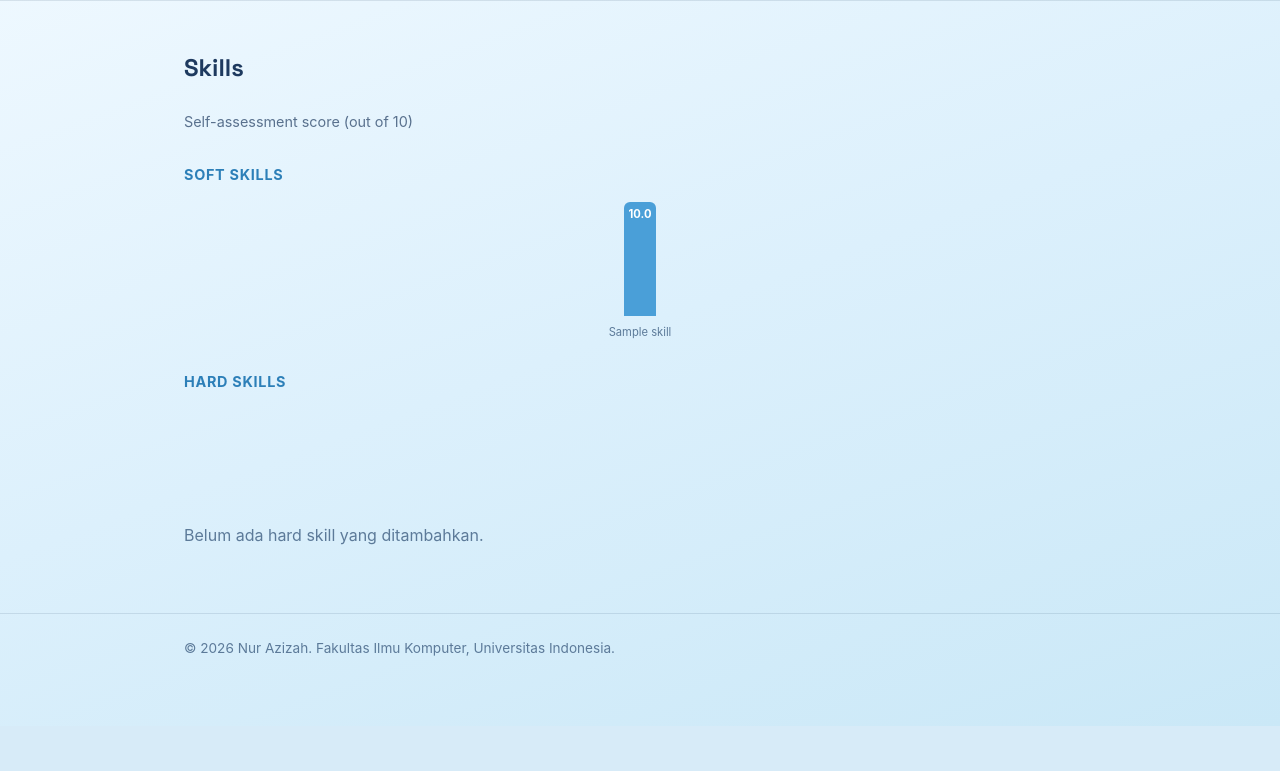
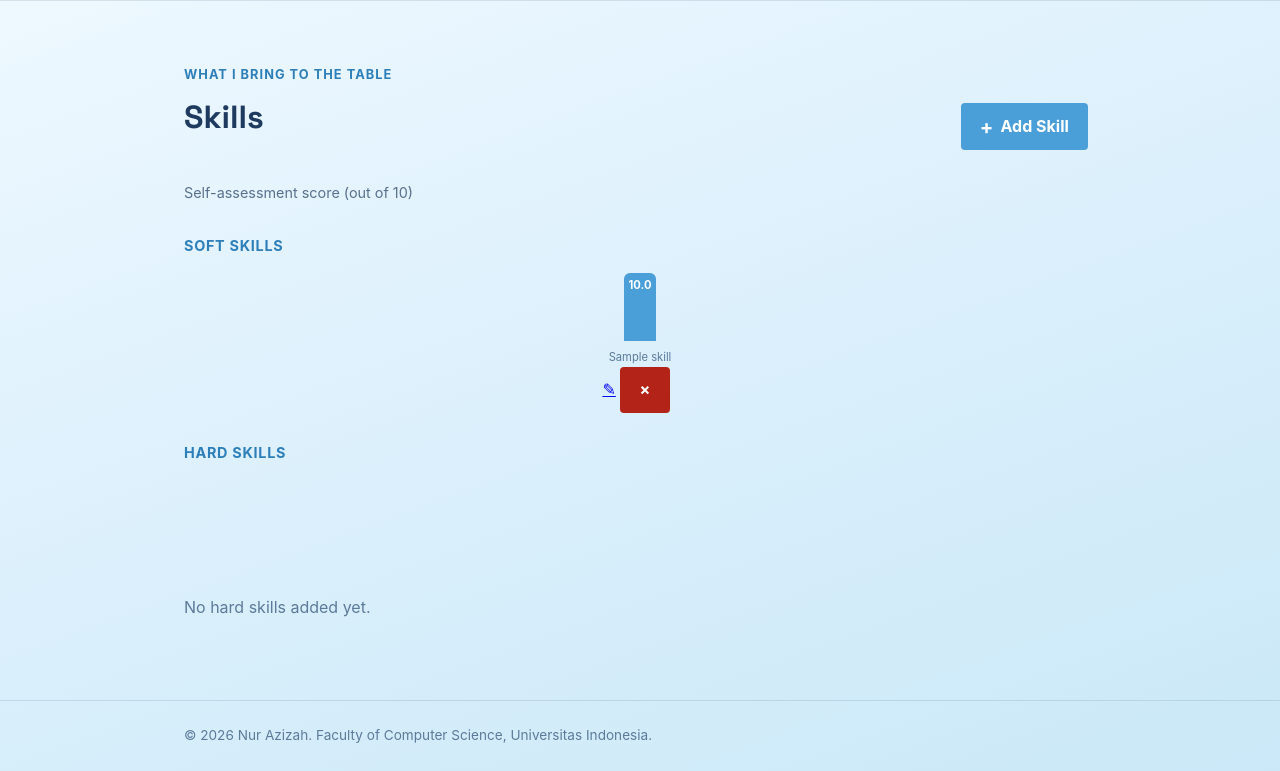
Before and after one commit to nurazizah56-dak/myportofolio, a Django app: page /skills/ in a window 1280 px wide. Shown: the part 74-845 px from the top of the page. Before the commit the page ends 800 px from the top, so only its background shows below. Run offline with Django 5.2, Linux system fonts and the light colour scheme; tables that the repository leaves empty hold one stand-in row (values such as "Sample post").

Commit message:
refactor: extend base.html di skills.html, tambah CRUD, translate ke Inggris

```diff
--- a/templates/skills.html
+++ b/templates/skills.html
@@ -1,93 +1,57 @@
-<!DOCTYPE html>
-<html lang="en">
-<head>
-    <meta charset="UTF-8">
-    <meta name="viewport" content="width=device-width, initial-scale=1.0">
+{% extends "base.html" %}
+{% block meta %}
     <title>Skills - {{ name }}</title>
-    <link rel="preconnect" href="https://fonts.googleapis.com">
-    <link rel="preconnect" href="https://fonts.gstatic.com" crossorigin>
-    <link href="https://fonts.googleapis.com/css2?family=Space+Grotesk:wght@500;700&display=swap" rel="stylesheet">
-    <link rel="stylesheet" href="/static/css/style.css">
-</head>
-<body>
-    <header class="site-header">
+{% endblock meta %}
+{% block content %}
+<main>
+    <section class="experience-section" id="skills">
         <div class="container">
-            <a href="{% url 'main:show_main' %}" class="brand">{{ name }}</a>
-            <nav>
-                <a href="{% url 'main:show_main' %}">Profile</a>
-                <a href="{% url 'main:show_education' %}">Education</a>
-                <a href="{% url 'main:show_skills' %}">Skills</a>
-                <a href="{% url 'main:show_experience' %}">Experience</a>
-                <a href="{% url 'main:show_achievements' %}">Achievements</a>
-                <a href="{% url 'main:show_certifications' %}">Certifications</a>
-            </nav>
+            <p class="section-kicker">What I bring to the table</p>
+            <div class="project-header">
+                <h1>Skills</h1>
+                <a href="{% url 'main:create_skill' %}" class="button project-add-button">
+                    <span aria-hidden="true">+</span>
+                    Add Skill
+                </a>
             </div>
-    </header>
-
-    <main>
-        <section class="skills" id="skills">
-            <div class="container">
-                <h2>Skills</h2>
             <p class="skill-note">Self-assessment score (out of 10)</p>
 
             <h3 class="skill-category">Soft Skills</h3>
             <div class="skills-chart">
                 {% for skill in soft_skills %}
-                        <div class="skill-col">
+                    <div class="skill-col" id="skill-col-{{ skill.id }}">
                         <div class="skill-bar-vert" style="height: {{ skill.percentage }}%;">
                             <span class="skill-score">{{ skill.score }}</span>
                         </div>
                         <p class="skill-name">{{ skill.name }}</p>
+                        <div class="skill-actions">
+                            <a href="{% url 'main:update_skill' skill.id %}" class="skill-edit-btn" title="Edit">✎</a>
+                            {% include "components/skill_delete_modal.html" with skill=skill %}
+                        </div>
                     </div>
                 {% empty %}
-                        <p class="empty-state">Belum ada soft skill yang ditambahkan.</p>
+                    <p class="empty-state">No soft skills added yet.</p>
                 {% endfor %}
             </div>
 
             <h3 class="skill-category">Hard Skills</h3>
             <div class="skills-chart">
                 {% for skill in hard_skills %}
-                        <div class="skill-col">
+                    <div class="skill-col" id="skill-col-{{ skill.id }}">
                         <div class="skill-bar-vert" style="height: {{ skill.percentage }}%;">
                             <span class="skill-score">{{ skill.score }}</span>
                         </div>
                         <p class="skill-name">{{ skill.name }}</p>
+                        <div class="skill-actions">
+                            <a href="{% url 'main:update_skill' skill.id %}" class="skill-edit-btn" title="Edit">✎</a>
+                            {% include "components/skill_delete_modal.html" with skill=skill %}
+                        </div>
                     </div>
                 {% empty %}
-                        <p class="empty-state">Belum ada hard skill yang ditambahkan.</p>
+                    <p class="empty-state">No hard skills added yet.</p>
                 {% endfor %}
             </div>
         </div>
     </section>
 </main>
-
-    <footer class="site-footer">
-        <div class="container">
-            <p>&copy; 2026 {{ name }}. Fakultas Ilmu Komputer, Universitas Indonesia.</p>
-        </div>
-    </footer>
-
-    <!-- Tombol Back to Top -->
-    <button id="backToTop" class="back-to-top" aria-label="Back to top">↑</button>
-    <script>
-        const backToTopBtn = document.getElementById('backToTop');
-
-        // Tampilkan tombol saat scroll melebihi 50px
-        window.addEventListener('scroll', () => {
-            if (window.scrollY > 50) {
-                backToTopBtn.classList.add('show');
-            } else {
-                backToTopBtn.classList.remove('show');
-            }
-        });
-
-        // Scroll ke atas saat tombol diklik
-        backToTopBtn.addEventListener('click', () => {
-            window.scrollTo({
-                top: 0,
-                behavior: 'smooth'
-            });
-        });
-    </script>
-</body>
-</html>
+{% endblock content %}
```
Lines whose indentation alone changed are shown as unchanged.
